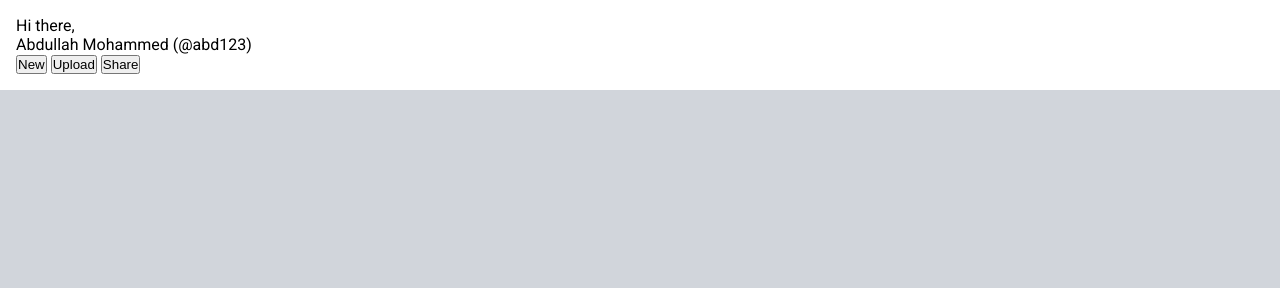
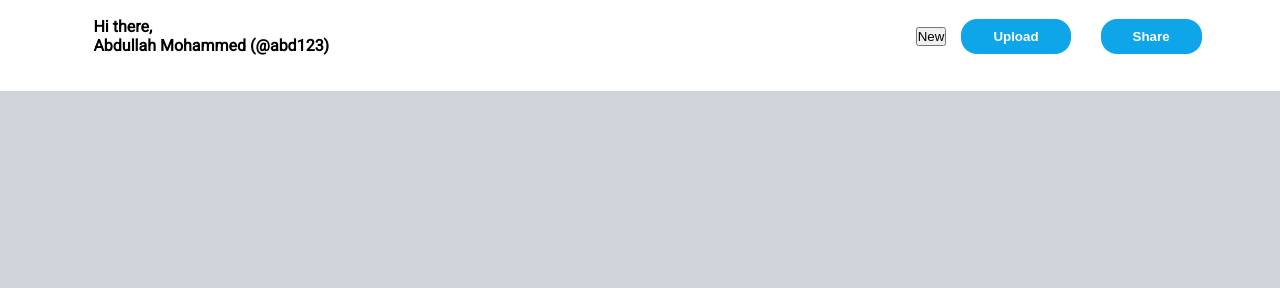
Before and after one commit to Aabdullah21/admin-dashboard, a plain HTML site: page index.html in a window 1280 px wide. Shown: the part 512-800 px from the top of the page. Drawn offline with Linux system fonts and the light colour scheme.

Commit message:
Style the lower part of header

```diff
--- a/style.css
+++ b/style.css
@@ -85,3 +85,38 @@ ul {
     font-weight: bold;
     font-size: 1.2rem;
 }
+
+.header .lower-part {
+    display: flex;
+    width: 90%;
+    align-items: center;
+    margin: 20px auto;
+    gap: 15px;
+}
+
+.header .lower-part .new {
+    margin-left: auto;
+}
+
+.header .lower-part .welcome-message {
+    font-weight: bold;
+}
+
+.header .lower-part .welcome-message span {
+    font-size: 24px;
+}
+
+.header .lower-part .btn+.btn {
+    margin-left: 15px;
+}
+
+.header .lower-part .btn {
+    padding: 10px 32px;
+    background-color: var(--blue);
+    color: white;
+    font-weight: bold;
+    border-radius: 16px;
+    border: none;
+    text-align: center;
+    cursor: pointer;
+}
```
